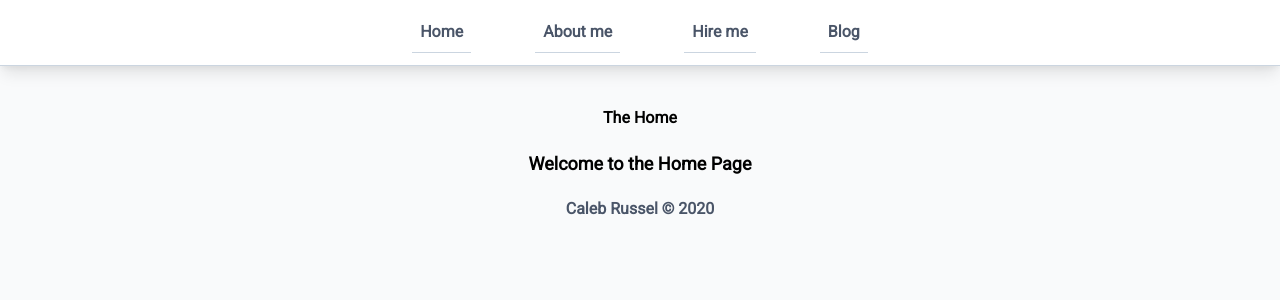
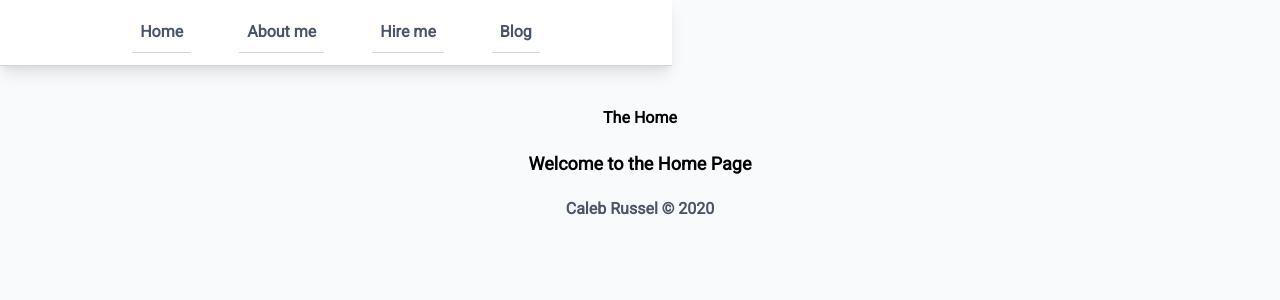
Before and after one commit to calebrussel77/portfolio-app-nextJs, a Next.js app: page / in a window 1280 px wide. Shown: the top 300 px of the page. Built offline with nearby package versions, Linux system fonts and the light colour scheme; a small style sheet from the web is missing.

Commit message:
fixing navigation ui

```diff
--- a/components/header/Header.js
+++ b/components/header/Header.js
@@ -3,7 +3,7 @@ import Link from "next/link";
 
 const Header = () => {
   return (
-    <div className="flex flex-row space-x-16 border-b border-gray-400 bg-white py-3 shadow-lg justify-center">
+    <div className="max-w-2xl w-full flex flex-row space-x-12 border-b border-gray-400 bg-white py-3 shadow-lg justify-center">
       <Link href="/">
         <a className="font-semibold text-gray-700 hover:text-indigo-700 inline-block p-2 border-b hover:border-indigo-700 transition ease-in-out duration-500 border-gray-400 ">
           Home
```
